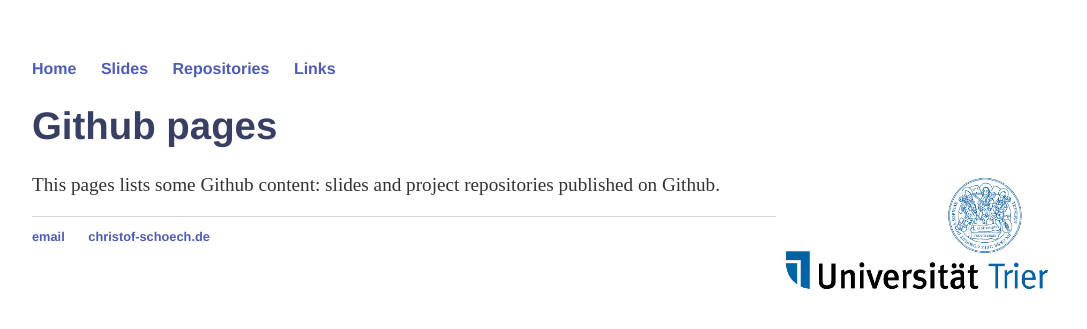
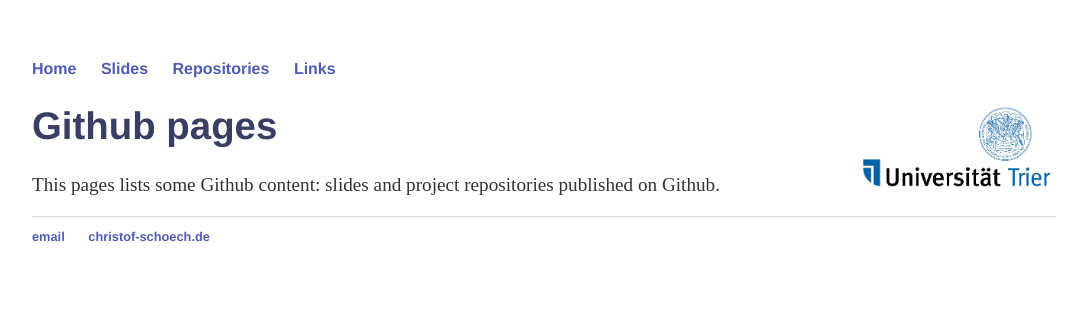
Before and after one commit to christofs/christofs.github.io, a Jekyll site: the page built from index.html, in a window 1280 px wide. Shown: the top 329 px of the page, without its empty margins (96-1183 px from the left). Built offline with Jekyll 4.4.1, drawn with Linux system fonts in a browser that asks for light colours.

Commit message:
Update index.html

```diff
--- a/index.html
+++ b/index.html
@@ -3,7 +3,7 @@
 title: Christof Schöch's Github pages
 ---
 <div class="blurb">
+	<img src="img/UTR_Logo.png" alt="Logo der Universität Trier" style="width:200px;float:right;float:top;">
 	<h1>Github pages</h1>
-	<img src="img/UTR_Logo.png" alt="Logo der Universität Trier" style="width:280px;float:right;float:top;">
 	<p>This pages lists some Github content: slides and project repositories published on Github.</p>
 </div><!-- /.blurb -->
```
